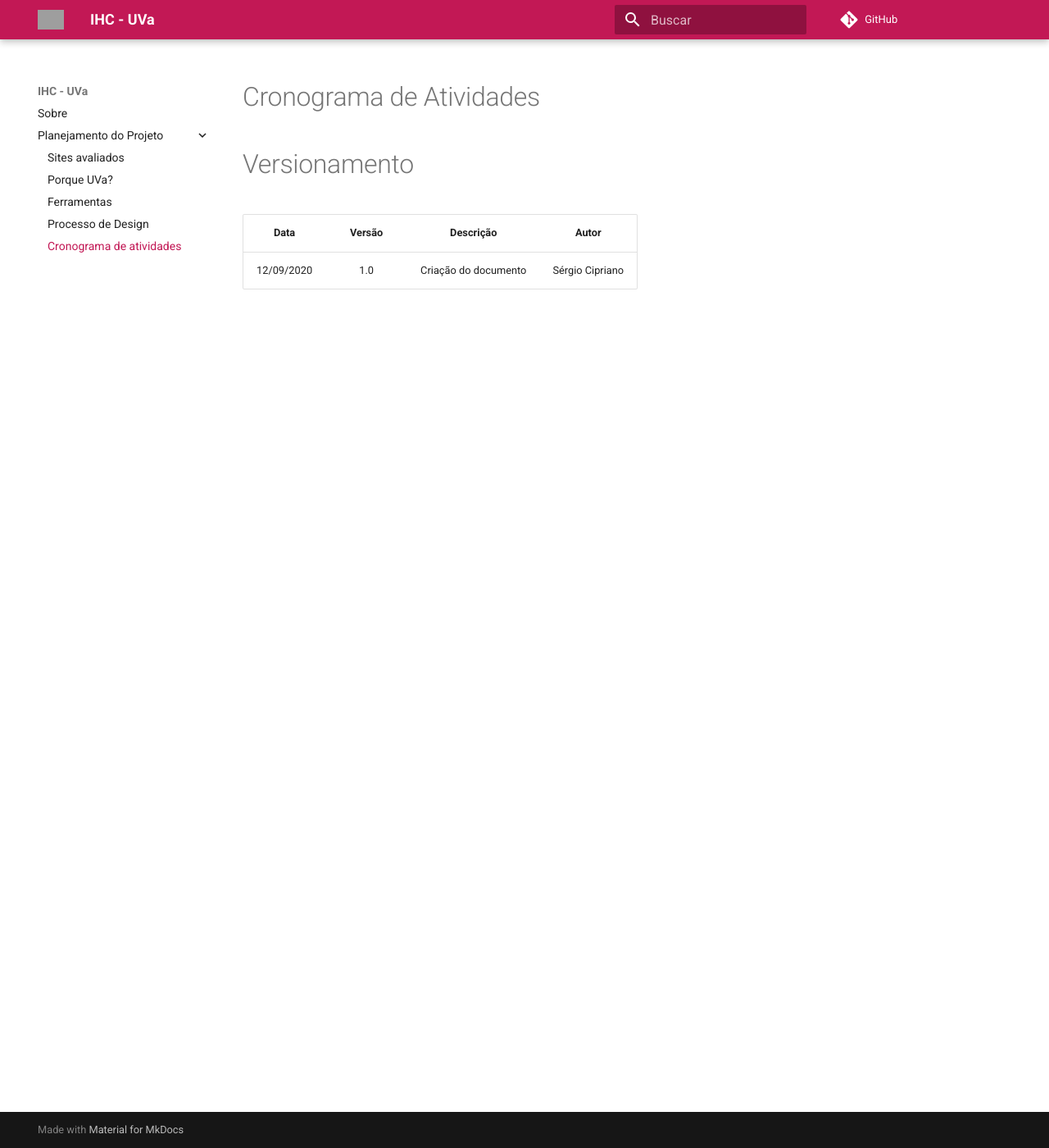
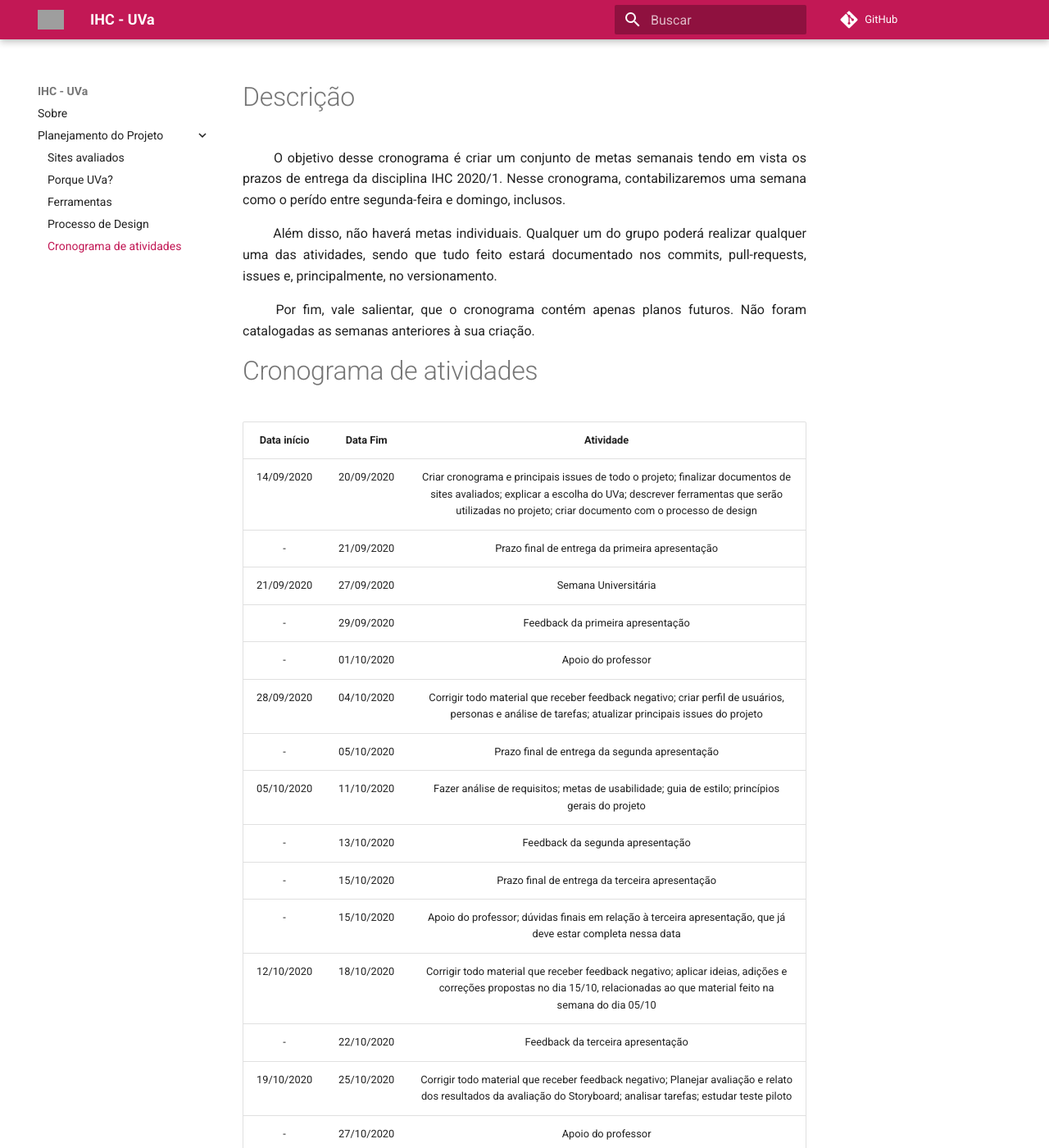
Before and after one commit to WashingtonBispo/2020.1-UVaJudge, an MkDocs documentation site: the page built from docs/cronograma_atividades.md, in a window 1280 px wide and 1400 px high. Shown: the whole window at 82% size. Built offline with MkDocs 1.6.1 and Material for MkDocs 9.7.7, drawn with Linux system fonts in a browser that asks for light colours; comment, search, counter and statistics services are not loaded; some of the changed text lies outside the part shown; grey boxes are pictures that could not be loaded.

Commit message:
schedule outline

```diff
--- a/docs/cronograma_atividades.md
+++ b/docs/cronograma_atividades.md
@@ -1,7 +1,55 @@
-# Cronograma de Atividades
+# Descrição
+
+<p align="justify"> &emsp;&emsp; O objetivo desse cronograma é criar um conjunto de metas semanais tendo em vista os prazos de entrega da disciplina IHC 2020/1. Nesse cronograma, contabilizaremos uma semana como o perído entre segunda-feira e domingo, inclusos.</p>
+
+<p align="justify"> &emsp;&emsp; Além disso, não haverá metas individuais. Qualquer um do grupo poderá realizar qualquer uma das atividades, sendo que tudo feito estará documentado nos commits, pull-requests, issues e, principalmente, no versionamento.</p>
+
+<p align="justify"> &emsp;&emsp; Por fim, vale salientar, que o cronograma contém apenas planos futuros. Não foram catalogadas as semanas anteriores à sua criação.</p>
+
+# Cronograma de atividades
+
+|Data início|Data Fim|Atividade|
+|:-:|:-:|:-:|
+|14/09/2020|20/09/2020|Criar cronograma e principais issues de todo o projeto; finalizar documentos de sites avaliados; explicar a escolha do UVa; descrever ferramentas que serão utilizadas no projeto; criar documento com o processo de design|
+|-         |21/09/2020|Prazo final de entrega da primeira apresentação|
+|21/09/2020|27/09/2020|Semana Universitária|
+|-         |29/09/2020|Feedback da primeira apresentação|
+|-         |01/10/2020|Apoio do professor|
+|28/09/2020|04/10/2020|Corrigir todo material que receber feedback negativo; criar perfil de usuários, personas e análise de tarefas; atualizar principais issues do projeto|
+|-         |05/10/2020|Prazo final de entrega da segunda apresentação|
+|05/10/2020|11/10/2020|Fazer análise de requisitos; metas de usabilidade; guia de estilo; princípios gerais do projeto|
+|-         |13/10/2020|Feedback da segunda apresentação|
+|-         |15/10/2020|Prazo final de entrega da terceira apresentação|
+|-         |15/10/2020|Apoio do professor; dúvidas finais em relação à terceira apresentação, que já deve estar completa nessa data|
+|12/10/2020|18/10/2020|Corrigir todo material que receber feedback negativo; aplicar ideias, adições e correções propostas no dia 15/10, relacionadas ao que material feito na semana do dia 05/10|
+|-         |22/10/2020|Feedback da terceira apresentação|
+|19/10/2020|25/10/2020|Corrigir todo material que receber feedback negativo; Planejar avaliação e relato dos resultados da avaliação do Storyboard; analisar tarefas; estudar teste piloto|
+|-         |27/10/2020|Apoio do professor|
+|-         |29/10/2020|Prazo final de entrega da quarta apresentação|
+|26/10/2020|01/11/2020|Revisar tudo já feito e formular perguntas para o dia 27/10; atualizar documentação a partir das respostas das perguntas; caso tenha poucas correções a serem feitas, investir a semana na entrega da apresentação|
+|-         |05/11/2020|Feedback da quarta apresentação|
+|02/11/2020|08/11/2020|Prototipação no papel|
+|-         |10/11/2020|Apoio do professor|
+|09/11/2020|15/11/2020|Planejar perguntas para a reunião, do dia 10/11, com o professor; aplicar o que foi discutido na reunião; finalizar quinta apresentação|
+|-         |12/11/2020|Prazo final de entrega da quinta apresentação|
+|-         |17/11/2020|Feedback da quinta apresentação|
+|16/11/2020|22/11/2020|Verificar artefatos e finalizar projeto; revisar tudo que foi feito até essa data; finalizar sexta apresentação|
+|-         |22/11/2020|Prazo final de entrega da sexta apresentação|
+|-         |24/11/2020|Apoio do professor|
+|-         |26/11/2020|Feedback da sexta apresentação|
+|23/11/2020|29/11/2020|Última semana; fechar todas as issues pendentes e que não se encaixem no perfil "wont-fix"|
+|-         |01/12/2020|Apoio do professor|
+|-         |01/12/2020|Prazo final de entrega da apresentação final|
+
+</br>
+
+# Comentários finais
+
+<p align="justify"> &emsp;&emsp; Caso alguma eventualidade aconteça não é necessário seguir à risca o cronograma. É importante lembrar que seu objetivo é de ser um guia às atividades do projeto. Portanto, como todo e qualquer projeto, é preciso ser flexível com o cronograma quando necessário, mas sempre atendendo aos prazos de entrega.</p>
 
 # Versionamento
 
 |Data|Versão|Descrição|Autor|
 |:-:|:-:|:-:|:-:|
 |12/09/2020|1.0|Criação do documento|Sérgio Cipriano|
+|14/09/2020|2.0|Esboço do cronograma|Sérgio Cipriano|
```
